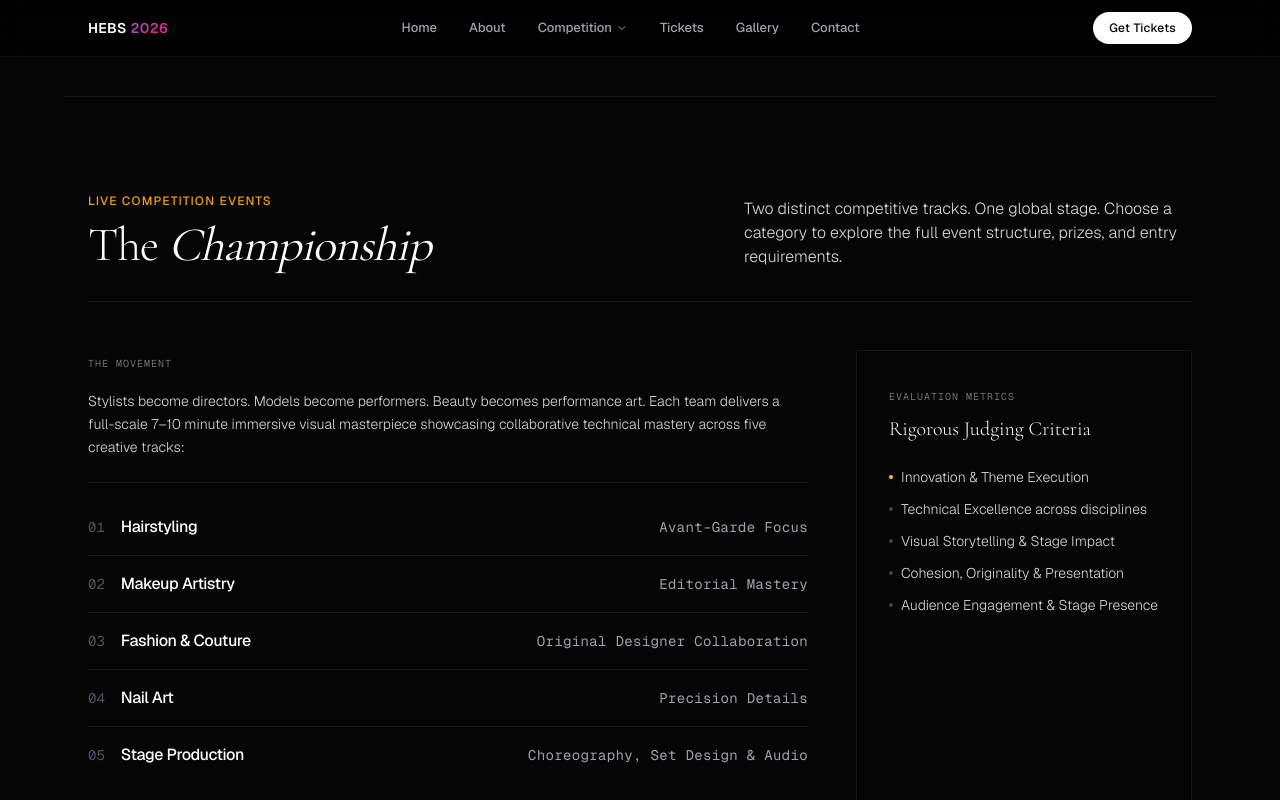
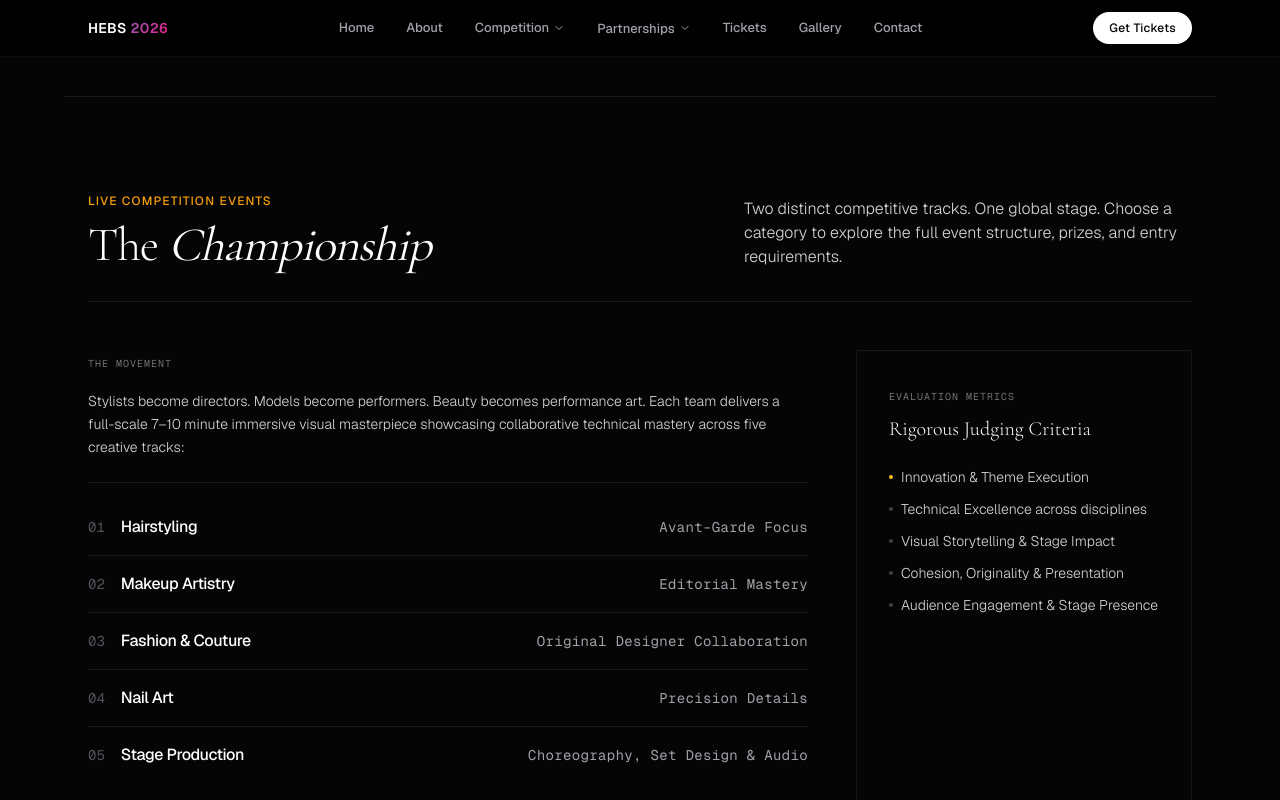
Before and after one commit to alexis800-glitch/hebs-lagos-2026, a Next.js app: page /competition/crowned-icons in a window 1280 px wide. Shown: the top 800 px of the page. Built offline with nearby package versions, Linux system fonts and the light colour scheme.

Commit message:
feat: add Partnerships Stripe-style hover dropdown with Sponsor and Vendor sub-links

```diff
--- a/components/Navbar.tsx
+++ b/components/Navbar.tsx
@@ -3,15 +3,17 @@
 import { useState } from "react";
 import { motion, AnimatePresence } from "framer-motion";
 import { ChevronDown } from "lucide-react";
+import Link from "next/link";
 import { useMounted } from "@/hooks/useMounted";
 
 const navLinks = [
-  { label: "Home",        href: "#home" },
-  { label: "About",       href: "#about" },
-  { label: "Competition", href: "#competition" },
-  { label: "Tickets",     href: "#tickets" },
-  { label: "Gallery",     href: "#gallery" },
-  { label: "Contact",     href: "#contact" },
+  { label: "Home",         href: "#home" },
+  { label: "About",        href: "#about" },
+  { label: "Competition",  href: "#competition" },
+  { label: "Partnerships", href: "#sponsors" },
+  { label: "Tickets",      href: "#tickets" },
+  { label: "Gallery",      href: "#gallery" },
+  { label: "Contact",      href: "#contact" },
 ];
 
 const EASE = [0.25, 0.4, 0.25, 1] as const;
@@ -23,6 +25,7 @@ export default function Navbar() {
   const mounted = useMounted();
   const [menuOpen, setMenuOpen] = useState(false);
   const [isCompetitionOpen, setIsCompetitionOpen] = useState(false);
+  const [isPartnershipsOpen, setIsPartnershipsOpen] = useState(false);
   const [isMobileCompOpen, setIsMobileCompOpen] = useState(false);
 
   const closeMenu = () => { setMenuOpen(false); setIsMobileCompOpen(false); };
@@ -117,6 +120,69 @@ export default function Navbar() {
                             Register to Compete ↗
                           </a>
                         </div>
+                      </div>
+                    </div>
+                  </div>
+                </li>
+              ) : link.label === "Partnerships" ? (
+                <li key={link.label} className="relative flex items-center h-full">
+                  <div
+                    className="relative flex items-center h-full cursor-pointer"
+                    onMouseEnter={() => setIsPartnershipsOpen(true)}
+                    onMouseLeave={() => setIsPartnershipsOpen(false)}
+                  >
+                    <div className="flex items-center gap-1 hover:text-white transition-colors duration-200 py-4 text-[13px] font-medium text-zinc-400 cursor-pointer">
+                      <span className="leading-none">Partnerships</span>
+                      <ChevronDown
+                        className={`h-3 w-3 text-zinc-400 shrink-0 transition-transform duration-300 ease-out ${
+                          isPartnershipsOpen
+                            ? "rotate-180 -translate-y-[1px] text-white"
+                            : "rotate-0 translate-y-0"
+                        }`}
+                      />
+                    </div>
+
+                    {/* Partnerships dropdown */}
+                    <div
+                      className={`absolute top-full left-1/2 -translate-x-1/2 pt-3 w-[460px] z-50 transition-all duration-300 ease-[cubic-bezier(0.4,0,0.2,1)] origin-top ${
+                        isPartnershipsOpen
+                          ? "opacity-100 scale-100 translate-y-0 pointer-events-auto"
+                          : "opacity-0 scale-[0.98] -translate-y-2 pointer-events-none"
+                      }`}
+                    >
+                      <div className="bg-zinc-900 border border-zinc-800 rounded-xl shadow-2xl p-6 grid grid-cols-2 gap-6">
+                        {/* Col 1 — Sponsor */}
+                        <Link
+                          href="/sponsors"
+                          onClick={() => setIsPartnershipsOpen(false)}
+                          className="group block p-2 rounded-lg hover:bg-zinc-800/50 transition-all"
+                        >
+                          <span className="text-[10px] font-mono tracking-widest text-zinc-500 uppercase block mb-1">01 / Sponsor</span>
+                          <h4 className="text-white text-sm font-medium group-hover:text-amber-400 transition-colors">Sponsor Opportunities</h4>
+                          <p className="text-zinc-400 text-xs mt-1 leading-relaxed">Align your brand with the premier beauty summit in Africa.</p>
+                        </Link>
+
+                        {/* Col 2 — Vendor */}
+                        <Link
+                          href="/vendors"
+                          onClick={() => setIsPartnershipsOpen(false)}
+                          className="group block p-2 rounded-lg hover:bg-zinc-800/50 transition-all"
+                        >
+                          <span className="text-[10px] font-mono tracking-widest text-zinc-500 uppercase block mb-1">02 / Vendor</span>
+                          <h4 className="text-white text-sm font-medium group-hover:text-amber-400 transition-colors">Vendor Opportunities</h4>
+                          <p className="text-zinc-400 text-xs mt-1 leading-relaxed">Showcase your products &amp; booths to thousands of global buyers.</p>
+                        </Link>
+                      </div>
+
+                      {/* Footer strip */}
+                      <div className="px-5 py-3 bg-zinc-950 border border-t-0 border-zinc-800 rounded-b-xl flex items-center justify-between">
+                        <span className="font-mono text-[9px] uppercase tracking-widest text-zinc-500">HEBS Lagos · Oct 23–25, 2026</span>
+                        <a
+                          href="mailto:info@thehebs.com"
+                          className="font-sans text-[10px] uppercase tracking-wider text-zinc-300 hover:text-white transition-colors"
+                        >
+                          Inquire Now ↗
+                        </a>
                       </div>
                     </div>
                   </div>
```
